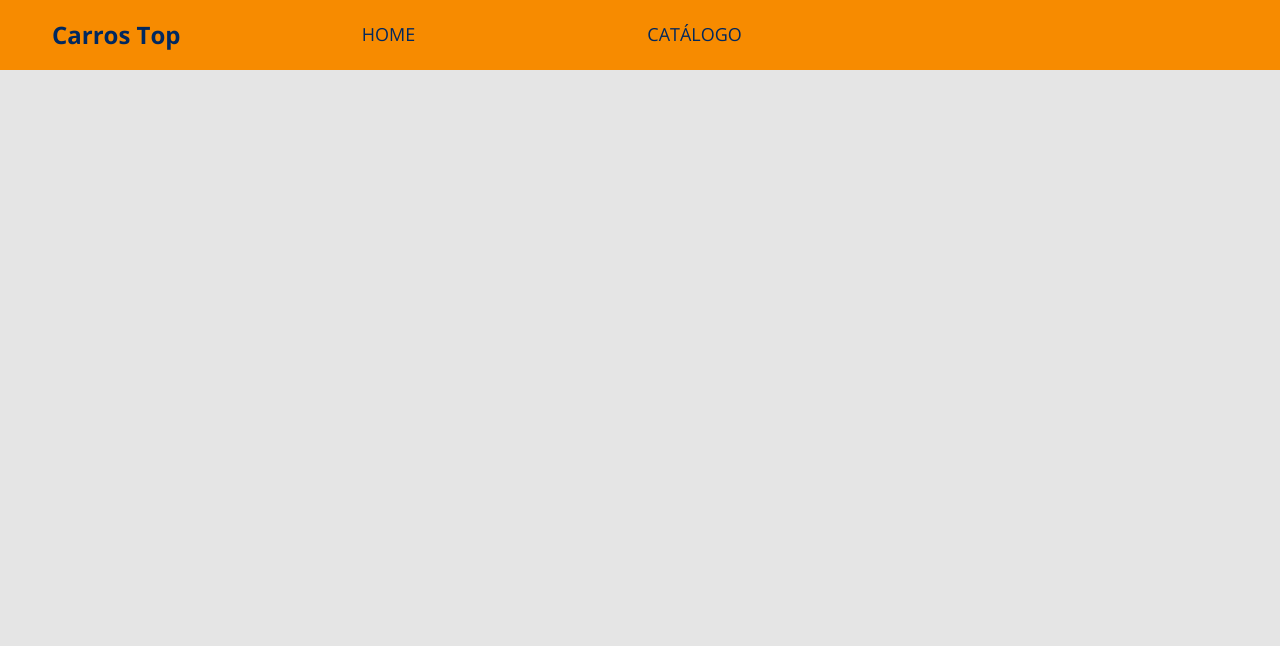
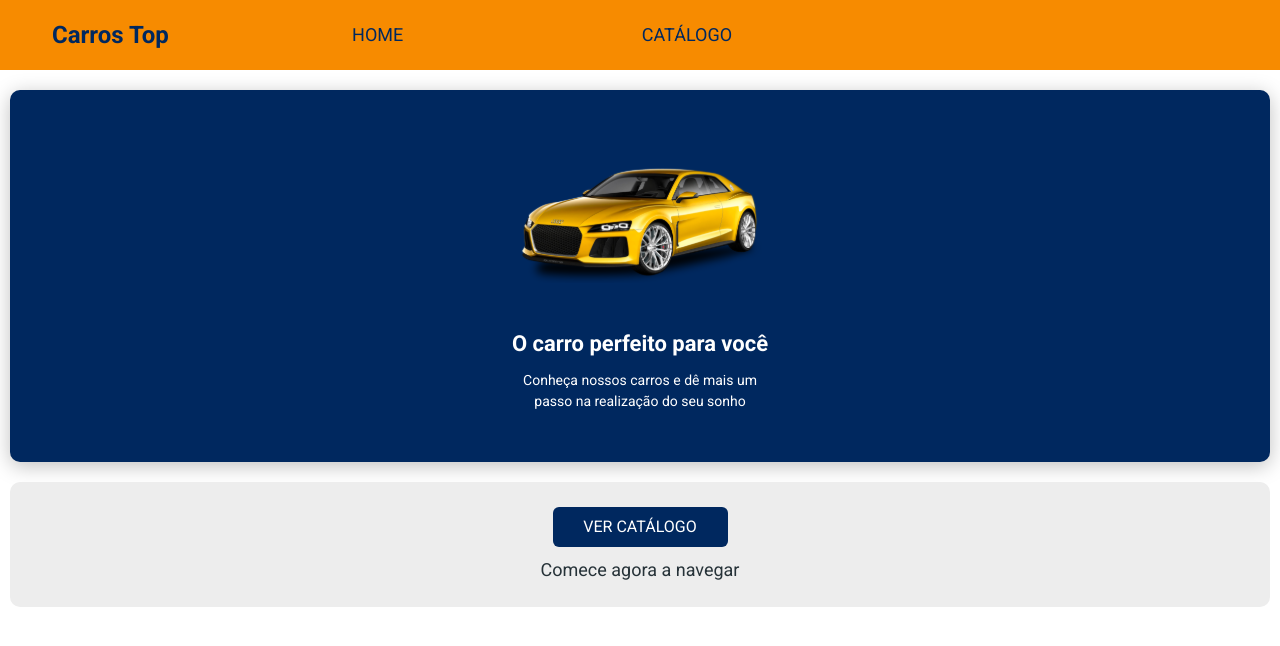
Before and after one commit to DiSousaDev/carros-top, a React (Vite) app: page / in a window 1280 px wide. Shown: the top 646 px of the page. Built offline with nearby package versions, Linux system fonts and the light colour scheme.

Commit message:
Style Home 320px

```diff
--- a/src/App.css
+++ b/src/App.css
@@ -1,7 +1,7 @@
 @import url('https://fonts.googleapis.com/css2?family=Open+Sans:wght@400;700&family=Roboto:wght@300;400;700&display=swap');
 
 * {
-  font-family: 'Open Sans', sans-serif;
+  font-family: 'Roboto', sans-serif;
 }
 
 h1,h2,h3,h4,h5,h6 {
@@ -9,13 +9,11 @@ h1,h2,h3,h4,h5,h6 {
   margin-bottom: 0;
 }
 
+p {
+  margin-bottom: 0;
+}
+
 a, a:hover {
   text-decoration: none;
   color: unset;
 }
-
-.base-card {
-  background-color: #fff;
-  border-radius: 10px;
-  box-shadow: 0px 4px 20px rgba(0, 0, 0, 0.25);
-}
--- a/src/App.tsx
+++ b/src/App.tsx
@@ -1,10 +1,14 @@
 import './assets/styles/custom.scss'
 import './App.css'
-import Navbar from './Navbar'
+import Navbar from './components/Navbar'
+import Home from './pages/Home'
 
 function App() {
   return (
-    <Navbar />
+    <>
+      <Navbar />
+      <Home />
+    </>
   )
 }
 
--- a/src/assets/styles/custom.scss
+++ b/src/assets/styles/custom.scss
@@ -1,8 +1,9 @@
 $theme-colors: (
   'primary': #F78B00,
+  'secondary': #00285F
 );
 
-$body-bg: #e5e5e5;
+$body-bg: #fff;
 $body-color: #263238;
 
 @import 'bootstrap/scss/bootstrap.scss';
--- a/src/Navbar/styles.css
+++ b/src/components/Navbar/styles.css
@@ -38,5 +38,5 @@
 }
 
 .navbar-toggler-icon {
-    background-image: url(../assets/images/menu-item.svg);
+    background-image: url('../../assets/images/menu-item.svg');
 }
--- /dev/null
+++ b/src/pages/Home/index.tsx
@@ -0,0 +1,25 @@
+import './styles.css';
+
+import MainImg from '../../assets/images/main-image.svg';
+
+const Home = () => {
+    return (
+        <div className='home-container'>
+            <div className='bg-secondary home-content-container'>
+                <div className='home-img-container'>
+                    <img src={MainImg} alt='carro principal' />
+                </div>
+                <div className='home-text-container'>
+                    <h1>O carro perfeito para você</h1>
+                    <p>Conheça nossos carros e dê mais um passo na realização do seu sonho</p>
+                </div>
+            </div>
+            <div className='home-button-container'>
+                <button className='btn bg-secondary'>Ver Catálogo</button>
+                <p>Comece agora a navegar</p>
+            </div>
+        </div>
+    );
+}
+
+export default Home;
--- /dev/null
+++ b/src/pages/Home/styles.css
@@ -0,0 +1,65 @@
+.home-container {
+    padding: 20px 10px;
+}
+
+.home-content-container {
+    display: flex;
+    flex-direction: column;
+    align-items: center;
+    box-shadow: 0px 4px 20px rgba(0, 0, 0, 0.25);
+    border-radius: 10px;
+    margin-bottom: 20px;
+}
+
+.home-img-container {
+    padding: 60px 28px 35px 28px;
+}
+
+.home-img-container img {
+    width: 100%;
+    height: auto;
+}
+
+.home-text-container {
+    width: 270px;
+    text-align: center;
+}
+
+.home-text-container h1 {
+    font-size: 22px;
+    margin-bottom: 13px;
+    color: #FFF
+}
+
+.home-text-container p {
+    font-size: 14px;
+    color: #FFF;
+    margin-bottom: 50px;
+}
+
+.home-button-container {
+    display: flex;
+    flex-direction: column;
+    justify-content: center;
+    align-items: center;
+    background-color: #EDEDED;
+    border-radius: 10px;
+    width: 100%;
+    height: 125px;
+}
+
+.home-button-container button {
+    text-transform: uppercase;
+    width: 175px;
+    height: 40px;
+    color: #FFF;
+    margin-bottom: 9px;
+}
+
+.home-button-container button:hover {
+    color: #FFF;
+}
+
+.home-button-container p {
+    font-size: 18px;
+}
```
Also changed, not shown: src/assets/images/main-image.svg (added), src/components/Navbar/index.tsx (renamed from src/Navbar/index.tsx).
